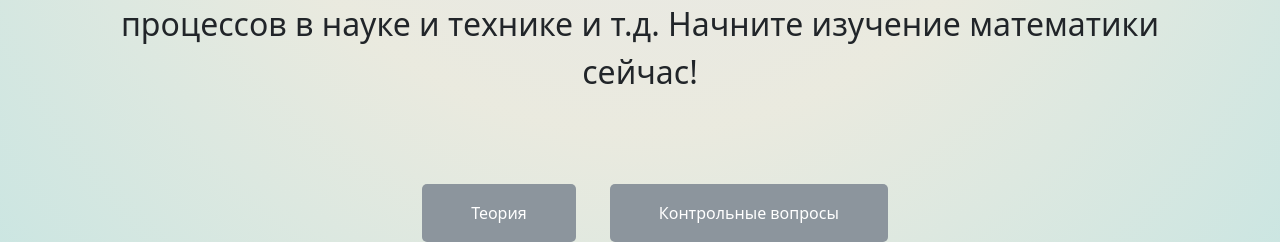
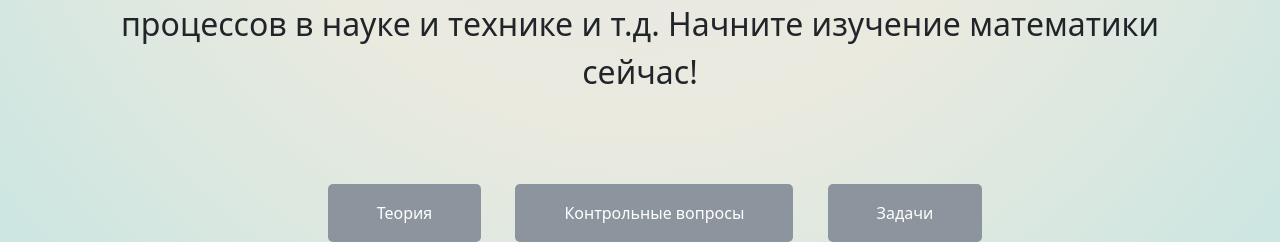
Before and after one commit to mark0g111/Math_theory, a Django app: page / in a window 1280 px wide. Shown: the part 800-1042 px from the top of the page. Run offline with Django 4.2, Linux system fonts and the light colour scheme.

Commit message:
add tasks

```diff
--- a/theory/templates/theory/home.html
+++ b/theory/templates/theory/home.html
@@ -34,6 +34,7 @@
 
     <a href="{% url 'theory:theory' %}" class="btn">Теория</a>
     <a href="{% url 'questions:questions' %}" class="btn">Контрольные вопросы</a>
+    <a href="{% url 'tasks:tasks' %}" class="btn">Задачи</a>
 
 </div>
 
```
